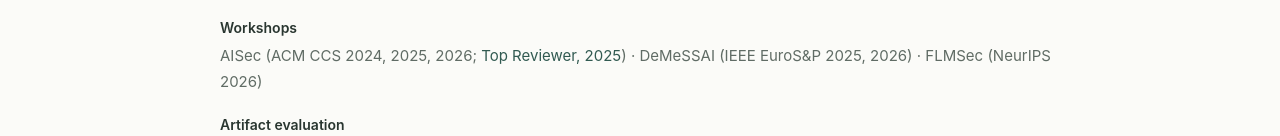
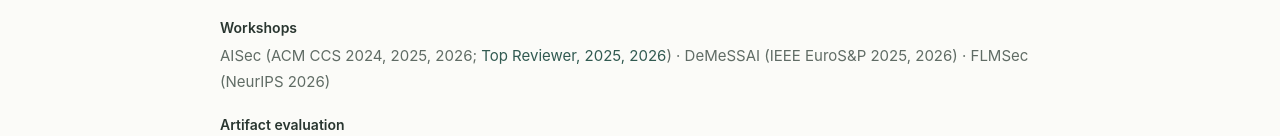
Before and after one commit to david-pape/david-pape.github.io, a plain HTML site: page index.html in a window 1280 px wide. Shown: the part 2651-2787 px from the top of the page. Drawn offline with Linux system fonts and the light colour scheme.

Commit message:
Added AISec Top Reviewer 2026

```diff
--- a/index.html
+++ b/index.html
@@ -192,7 +192,7 @@
         </div>
         <div class="service-entry">
           <h3>Workshops</h3>
-          <p>AISec (ACM CCS 2024, 2025, 2026; <span class="note">Top Reviewer, 2025</span>) · DeMeSSAI (IEEE EuroS&amp;P 2025, 2026) · FLMSec (NeurIPS 2026)</p>
+          <p>AISec (ACM CCS 2024, 2025, 2026; <span class="note">Top Reviewer, 2025, 2026</span>) · DeMeSSAI (IEEE EuroS&amp;P 2025, 2026) · FLMSec (NeurIPS 2026)</p>
         </div>
         <div class="service-entry">
           <h3>Artifact evaluation</h3>
```
